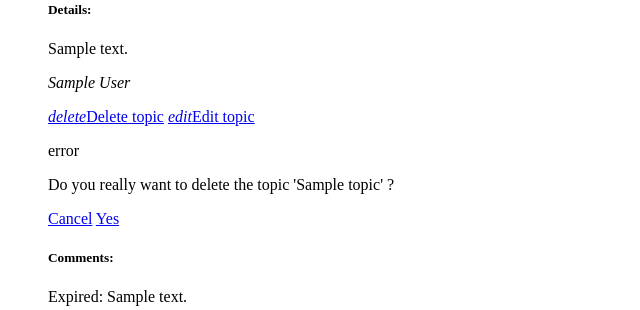
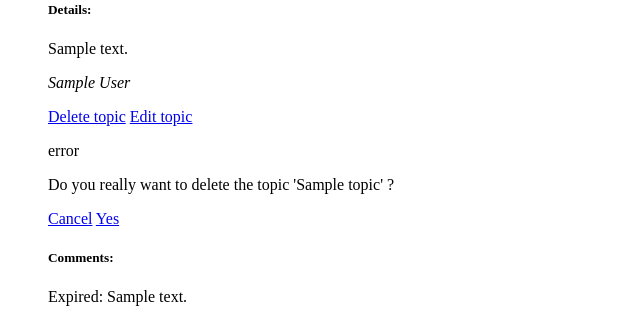
Before and after one commit to andreasjost/CI-MS3-Software-Forum, a Flask app: page /get_topics in a window 1280 px wide. Shown: the part 155-465 px from the top of the page, without its empty margins (0-640 px from the left). Run offline with Flask 2, Linux system fonts and the light colour scheme; a database or web service that is not in the repository returns one stand-in record (values such as "Sample title"); some libraries are stand-ins or nearby versions.

Commit message:
Change style/icons of delete-topic and edit-topic links

```diff
--- a/templates/topicstable.html
+++ b/templates/topicstable.html
@@ -41,9 +41,9 @@
                 </div>
                 <div class="topic-btn-wrapper">
                     <a href="javascript:showDeleteWarning()"
-                        class="topic-action"><i class="material-icons">delete</i>Delete topic</a>
+                        class="topic-action"><i class="fas fa-trash-alt"></i>Delete topic</a>
                     <a href="{{ url_for('edit_topic', topic_id=topic._id) }}"
-                        class="topic-action"><i class="material-icons">edit</i>Edit topic</a>
+                        class="topic-action"><i class="fas fa-edit"></i>Edit topic</a>
                 </div>
                 <div class="modal error-dialog delete-warning">
                     <div class="modal-content">
```
